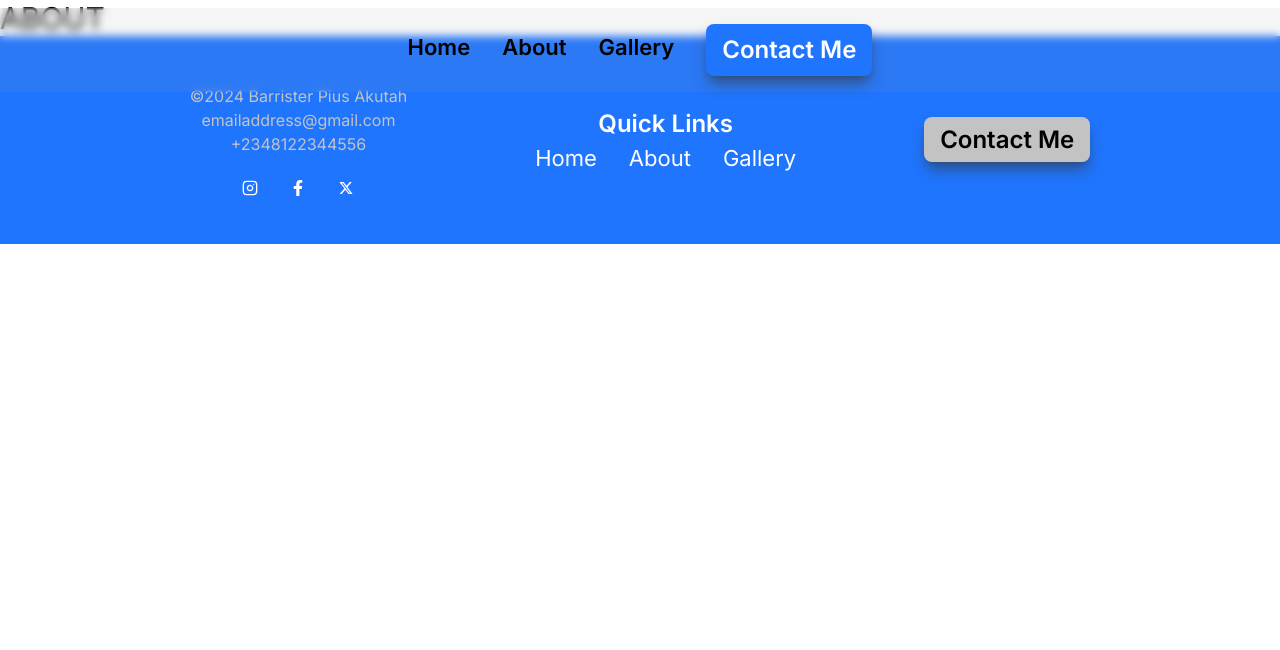
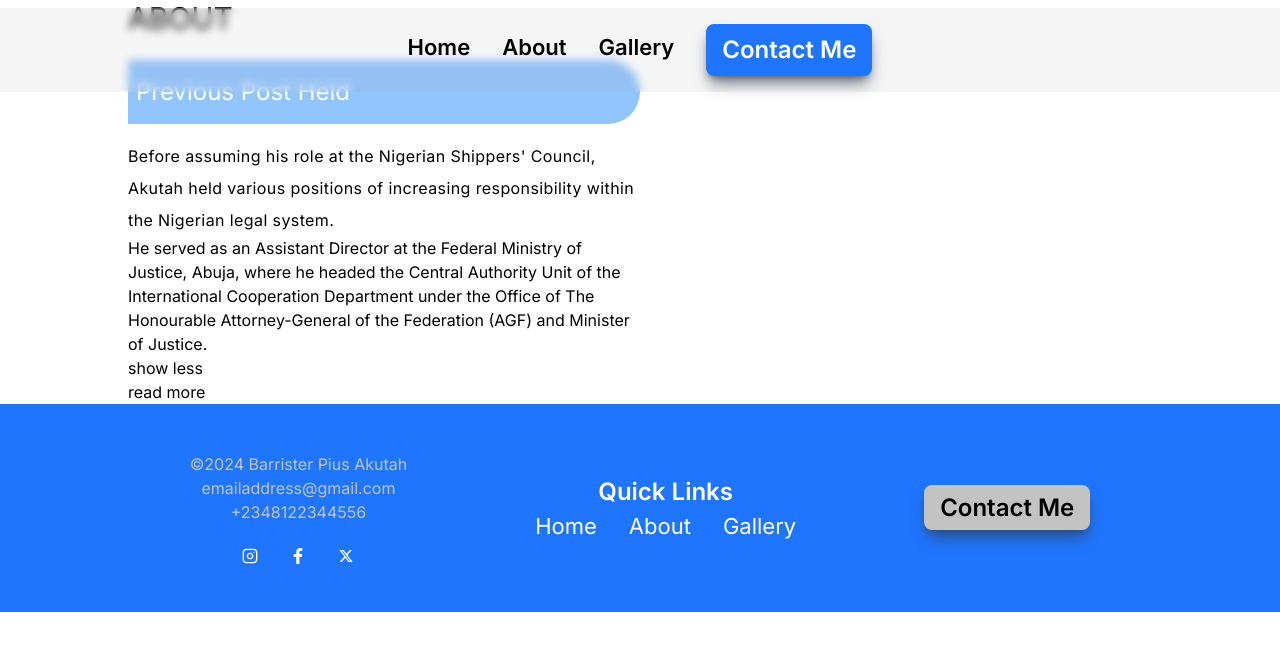
Before and after one commit to StivinTaesoo/barrister-pius, a Next.js app: page /about in a window 1280 px wide. Shown: the top 650 px of the page. Built offline with nearby package versions, Linux system fonts and the light colour scheme.

Commit message:
Edited stuff

```diff
--- a/app/about/page.tsx
+++ b/app/about/page.tsx
@@ -1,7 +1,34 @@
+import Headings from "@/components/Headings";
 import React from "react";
 
 function page() {
-    return <div className="uppercase text-3xl">About</div>;
+    return (
+        <div className="w-[95%] md:w-[80%] mx-auto ">
+            <h1 className="uppercase text-3xl">About</h1>
+            <div className="w-full md:w-1/2 text-left ">
+                <input id="check" type="checkbox " />
+                <Headings text={"Previous Post Held"} />
+
+                <p className="text-left w-full tracking-wide leading-8 ">
+                    Before assuming his role at the Nigerian Shippers' Council,
+                    Akutah held various positions of increasing responsibility
+                    within the Nigerian legal system.
+                </p>
+                <div className="content">
+                    <p>
+                        He served as an Assistant Director at the Federal
+                        Ministry of Justice, Abuja, where he headed the Central
+                        Authority Unit of the International Cooperation
+                        Department under the Office of The Honourable
+                        Attorney-General of the Federation (AGF) and Minister of
+                        Justice.
+                    </p>
+                    <label htmlFor="check">show less</label>
+                </div>
+                <label htmlFor="check">read more</label>
+            </div>
+        </div>
+    );
 }
 
 export default page;
--- a/app/globals.css
+++ b/app/globals.css
@@ -25,3 +25,12 @@
 .btn-effect:hover {
     transform: scale(1.1);
 }
+
+.mobile-menu ul li {
+    padding: 10px;
+    transition: transform 0.3s ease;
+}
+.mobile-menu ul li:hover {
+    background: #1f75fe;
+    color: #fff;
+}
--- a/components/Description.tsx
+++ b/components/Description.tsx
@@ -16,7 +16,7 @@ const Description = ({ prev, next, activeImageIndex }: Props) => {
                 <div
                     className={
                         index === activeImageIndex
-                            ? `block w-full h-[20vh] py-3 fade-in ease-in-out md:h-[15vh]`
+                            ? `block w-full h-[25vh] py-3 fade-in ease-in-out md:h-[15vh]`
                             : `hidden`
                     }
                     key={index}
--- a/components/Headings.tsx
+++ b/components/Headings.tsx
@@ -7,7 +7,7 @@ type Props = {
 const Headings = ({ text }: Props) => {
     return (
         <div className="pb-4">
-            <h2 className="text-2xl text-left bg-blue-300 px-2 py-4 rounded-r-full">
+            <h2 className="text-2xl text-left text-white bg-blue-300 px-2 py-4 rounded-r-full">
                 {text}
             </h2>
         </div>
--- a/components/Main.tsx
+++ b/components/Main.tsx
@@ -17,8 +17,9 @@ const Main = () => {
     return (
         <main className="w-[90%] mx-auto md:w-[80%]">
             <div className="my-12 w-full flex justify-center items-center flex-col gap-y-8 md:gap-x-8  md:flex-row">
+                {/* ***************** Introduction *************************** */}
                 <div className="w-full leading-8 md:w-2/3 md:pr-8">
-                    <Headings text={"Current Post Held"} />
+                    <Headings text={"Intro"} />
                     <p className="text-left w-full tracking-wide ">
                         <span className="font-bold">Pius Ukeyima Akutah</span>{" "}
                         is a Nigerian legal practitioner and public servant
@@ -30,7 +31,7 @@ const Main = () => {
                         November 1, 2023.
                     </p>
                 </div>
-
+                {/* ***************** FIRST DAY AT WORK VIDEO *************************** */}
                 <div className="w-full md:w-1/3 ">
                     <Videos
                         vidSrc={videoSource[0]}
@@ -79,6 +80,7 @@ const Main = () => {
                 </Link>
             </div>
             <Slider />
+            {/* ***************** FOOD ITEMs DISTRIBUTION VIDEO *************************** */}
             <div className="w-full mt-[7rem]  my-[6rem] ">
                 <div className="text-left w-full mb-2 md:px-40">
                     <p className="text-center w-full tracking-wide leading-8 ">
@@ -88,6 +90,7 @@ const Main = () => {
                         of food items to the people.
                     </p>
                 </div>
+
                 <div className="flex flex-col items-center justify-center">
                     <Videos
                         vidSrc={videoSource[1]}
@@ -96,6 +99,33 @@ const Main = () => {
                     />
                 </div>
             </div>
+            {/* ***************** Recognitions *************************** */}
+
+            <div className="my-12 w-full flex justify-center items-center flex-col gap-y-8 md:gap-x-8  md:flex-row">
+                <div className="w-full leading-8 md:w-2/3 md:pr-8">
+                    <Headings text={"Recognitions"} />
+                    <p className="text-left w-full tracking-wide ">
+                        Akutah is a member of several professional bodies,
+                        including the Nigerian Bar Association (NBA). He is an
+                        alumnus of prestigious programs such as the US
+                        Department of State's International Visitor Leadership
+                        Programme (IVLP) and the US International Law
+                        Enforcement Academy. He has been honored with various
+                        awards for his contributions to public service,
+                        including the Presidential Civil Service Merit Award and
+                        the National Honours Award as a Member of the Order of
+                        the Niger (MON).
+                    </p>
+                </div>
+                {/* ***************** FIRST DAY AT WORK VIDEO *************************** */}
+                <div className="w-full md:w-1/2">
+                    <img
+                        src="/images/img-43.jpeg"
+                        alt=""
+                        className="w-full rounded-md shadow-xl transition-all hover:scale-110"
+                    />
+                </div>
+            </div>
         </main>
     );
 };
--- a/components/Navbar.tsx
+++ b/components/Navbar.tsx
@@ -38,15 +38,15 @@ export const Navbar = () => {
                 </ul>
             </div>
             {/* Mobile Navbar */}
-            <div className="w-full flex items-center justify-end bg-grey backdrop-blur-sm py-6 bg-opacity-10 fixed -top-2 z-20 md:hidden">
+            <div className="mobile-menu w-full flex items-center justify-end bg-grey backdrop-blur-sm py-6 bg-opacity-10 fixed -top-2 z-20 md:hidden">
                 <RiMenu4Fill
                     onClick={handleClick}
-                    className="mr-4 text-[20px] text-[#1F75FE]"
+                    className="mr-4 text-[20px] text-[#1F75FE] font-bold"
                 />
                 <ul
                     className={
                         click
-                            ? "w-full absolute top-0 flex flex-col items-left px-4 py-10 justify-center gap-y-8 bg-white text-[22px] text-black font-bold transition-all "
+                            ? "w-full absolute top-0 flex flex-col items-left px-4 py-12 justify-center gap-y-8 bg-white text-[22px] text-black font-bold transition-all "
                             : "hidden"
                     }
                 >
```
